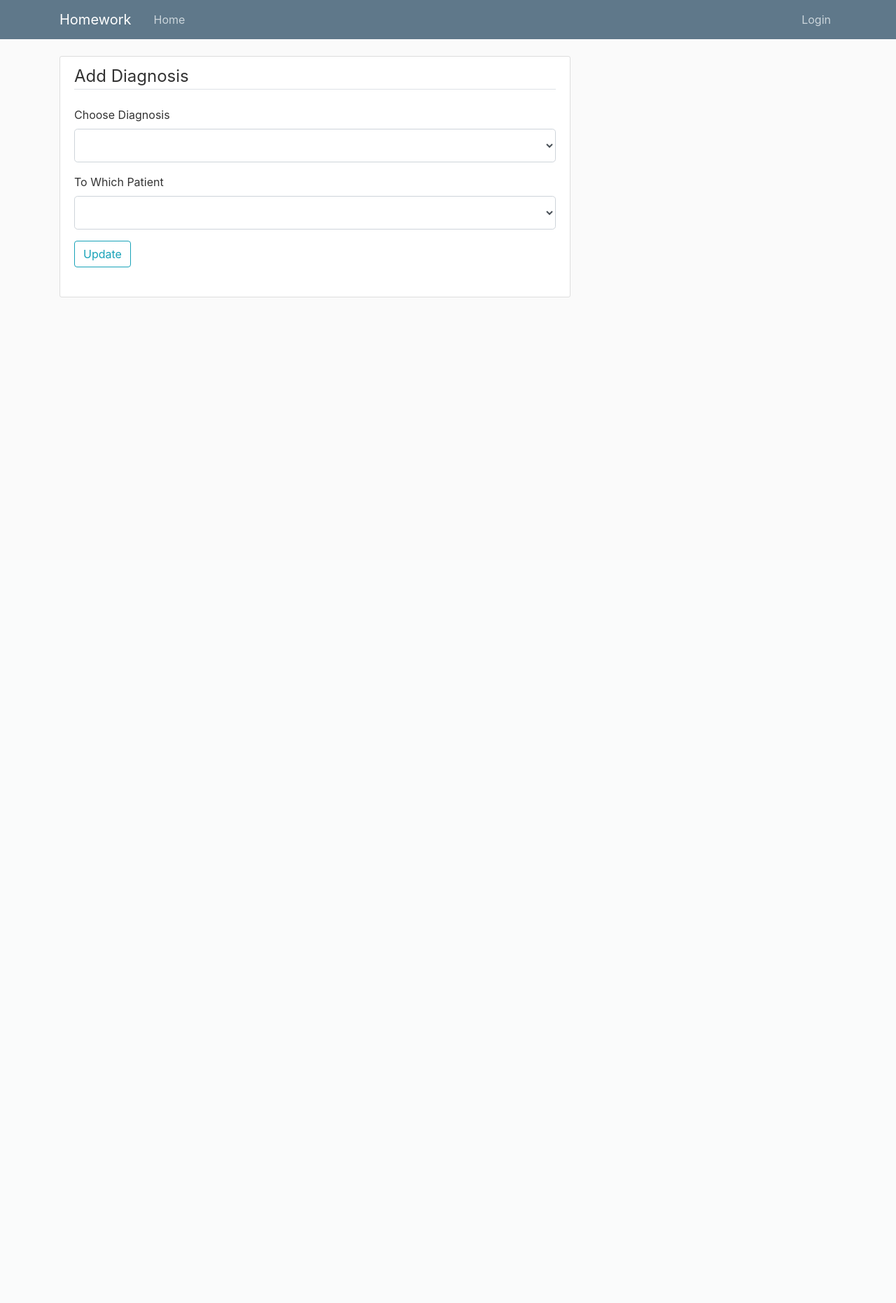
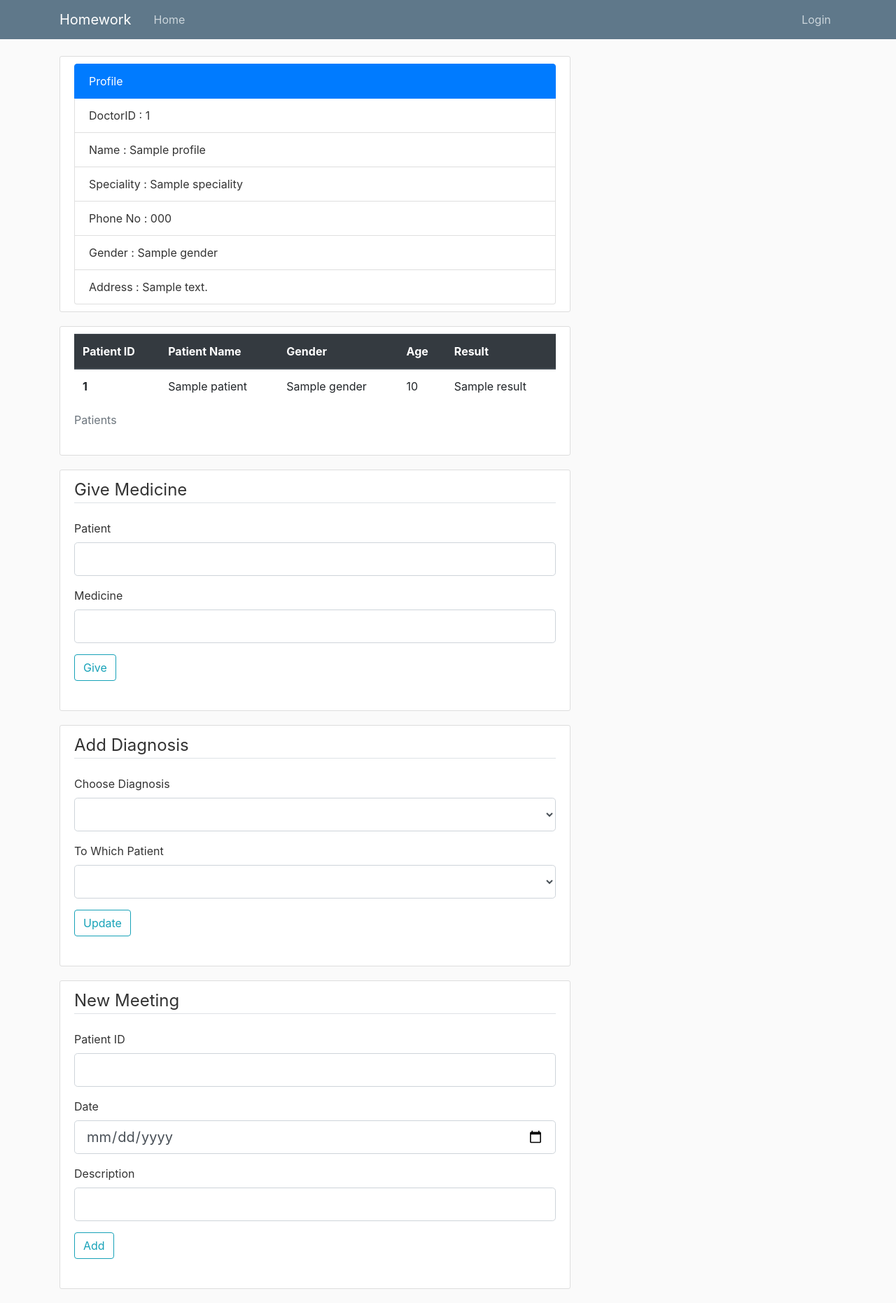
Before and after one commit to ahmetpasa/Hospital, a Flask app: template templates/doctor.html in a window 1280 px wide. Shown: the whole page at 70% size. Before the commit the page ends 425 px from the top, so only its background shows below. Run offline with Flask 2, Linux system fonts and the light colour scheme; tables that the repository leaves empty hold one stand-in row (values such as "Sample post"); the template is opened without the code that fills it: values that come from a table or form of the project are taken from there, most other values are stand-ins (such as "Sample title", 1, 10 or a date in 2020); lists and menus that the app fills with data are empty; some libraries are stand-ins or nearby versions.

Commit message:
Update doctor.html

```diff
--- a/templates/doctor.html
+++ b/templates/doctor.html
@@ -2,6 +2,82 @@
 
 {% block content%}
     <div class="content-section">
+    <ul class="list-group">
+        <li class="list-group-item active">Profile</li>
+        <li class="list-group-item">DoctorID : {{profile.Doctor_ID}}</li>
+        <li class="list-group-item">Name : {{profile.Doctor_Name}}</li>
+        <li class="list-group-item">Speciality : {{profile.Speciality}}</li>
+        <li class="list-group-item">Phone No : {{profile.Phone_No}}</li>
+        <li class="list-group-item">Gender : {{profile.Gender}}</li>
+        <li class="list-group-item">Address : {{profile.Address}}</li>
+    </ul>
+    </div>
+<div class="content-section">
+    <table class="table">
+        <caption>Patients</caption>
+        <thead class="thead-dark">
+            <th scope="col">Patient ID</th>
+            <th scope="col">Patient Name</th>
+            <th scope="col">Gender</th>
+            <th scope="col">Age</th>
+            <th scope="col">Result</th>
+        </thead>
+        <tbody>
+            {% for patient in patients %}
+                    <tr>
+                        <th scope="row">{{patient.Patient_ID}}</th>
+                         <td>{{patient.Patient_Name}}</td>
+                        <td>{{patient.Gender}}</td>
+                        <td>{{patient.Age}}</td>
+                         <td>{{patient.Result}}</td>
+                    </tr>
+            {%endfor%}
+        </tbody>
+    </table>
+    </div>
+
+    <div class="content-section">
+        <form method="POST" action="">
+            {{ formMedicine.hidden_tag() }}
+            <fieldset class="form-group">
+                <legend class="border-bottom mb-4">Give Medicine</legend>
+                <div class="form-group">
+                    {{ formMedicine.patient.label(class="form-control-label") }}
+
+                    {% if formMedicine.patient.errors %}
+                        {{ formMedicine.patient(class="form-control form-control-lg is-invalid") }}
+                        <div class="invalid-feedback">
+                            {% for error in formMedicine.patient.errors %}
+                                <span>{{ error }}</span>
+                            {%endfor%}
+                        </div>
+                    {%else%}
+                        {{ formMedicine.patient(class="form-control form-control-lg") }}
+                    {%endif%}
+                </div>
+                <div class="form-group">
+                    {{ formMedicine.medicine.label(class="form-control-label") }}
+
+                    {% if formMedicine.medicine.errors %}
+                        {{ formMedicine.medicine(class="form-control form-control-lg is-invalid") }}
+                        <div class="invalid-feedback">
+                            {% for error in formMedicine.medicine.errors %}
+                                <span>{{ error }}</span>
+                            {%endfor%}
+                        </div>
+                    {%else%}
+                        {{ formMedicine.medicine(class="form-control form-control-lg") }}
+                    {%endif%}
+                </div>
+                <div class="form-group">
+                    {{ formMedicine.give(class="btn btn-outline-info") }}
+                </div>
+            </fieldset>
+        </form>
+    </div>
+
+
+<div class="content-section">
     <form method="POST" action="">
         {{ form_diags.hidden_tag() }}
         <fieldset class="form-group">
@@ -40,4 +116,63 @@
         </fieldset>
     </form>
     </div>
+
+
+    <div class="content-section">
+        <form method="POST" action="">
+            {{ formD.hidden_tag() }}
+            <fieldset class="form-group">
+            <legend class="border-bottom mb-4">New Meeting</legend>
+
+            <div class="form-group">
+            {{ formD.addPatient.label(class="form-control-label") }}
+
+            {% if formD.addPatient.errors %}
+                {{ formD.addPatient(class="form-control form-control-lg is-invalid") }}
+                <div class="invalid-feedback">
+                    {% for error in formD.addPatient.errors %}
+                        <span>{{ error }}</span>
+                    {%endfor%}
+                </div>
+            {%else%}
+                {{ formD.addPatient(class="form-control form-control-lg") }}
+            {%endif%}
+        </div>
+
+        <div class="form-group">
+            {{ formD.appointment.label(class="form-control-label") }}
+
+            {% if formD.appointment.errors %}
+                {{ formD.appointment(class="form-control form-control-lg is-invalid") }}
+                <div class="invalid-feedback">
+                    {% for error in formD.appointment.errors %}
+                        <span>{{ error }}</span>
+                    {%endfor%}
+                </div>
+            {%else%}
+                {{ formD.appointment(class="form-control form-control-lg") }}
+            {%endif%}
+        </div>
+
+        <div class="form-group">
+            {{ formD.description.label(class="form-control-label") }}
+
+            {% if formD.description.errors %}
+                {{ formD.description(class="form-control form-control-lg is-invalid") }}
+                <div class="invalid-feedback">
+                    {% for error in formD.description.errors %}
+                        <span>{{ error }}</span>
+                    {%endfor%}
+                </div>
+            {%else%}
+                {{ formD.description(class="form-control form-control-lg") }}
+            {%endif%}
+        </div>
+
+        <div class="form-group">
+            {{ formD.add(class="btn btn-outline-info") }}
+        </div>
+        </fieldset>
+    </form>
+    </div>
 {% endblock content%}
```
